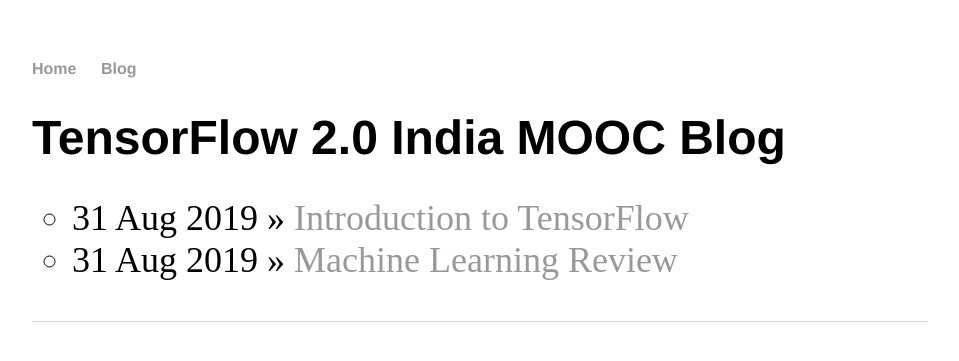
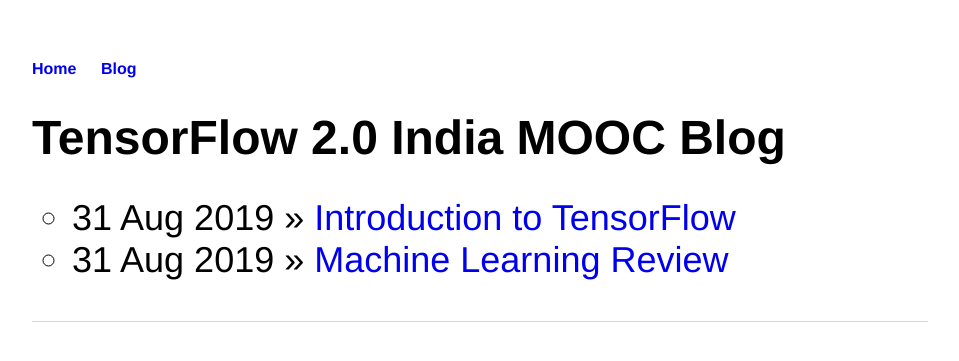
Before and after one commit to tfindiamooc/tfindiamooc.github.io, a Jekyll site: the page built from blog/index.html, in a window 1280 px wide. Shown: the top 361 px of the page, without its empty margins (160-1119 px from the left). Built offline with Jekyll 4.4.1, drawn with Linux system fonts in a browser that asks for light colours.

Commit message:
Update main.css

```diff
--- a/css/main.css
+++ b/css/main.css
@@ -14,7 +14,7 @@
 }
 a {
     text-decoration: none;
-    color: #999;
+    # color: #999;
 }
 a:hover {
     text-decoration: underline;
@@ -39,6 +39,7 @@
 }
 ul.li {
     font-size: 1.5em;
+    font-family:'Helvetica', 'Arial', 'Sans-Serif'
     list-style-type: square;
 }
 
@@ -50,4 +51,5 @@
 ul.posts li {
     font-size: 1.5em;
     list-style: circle;
+    font-family:'Helvetica', 'Arial', 'Sans-Serif'
 }
```
